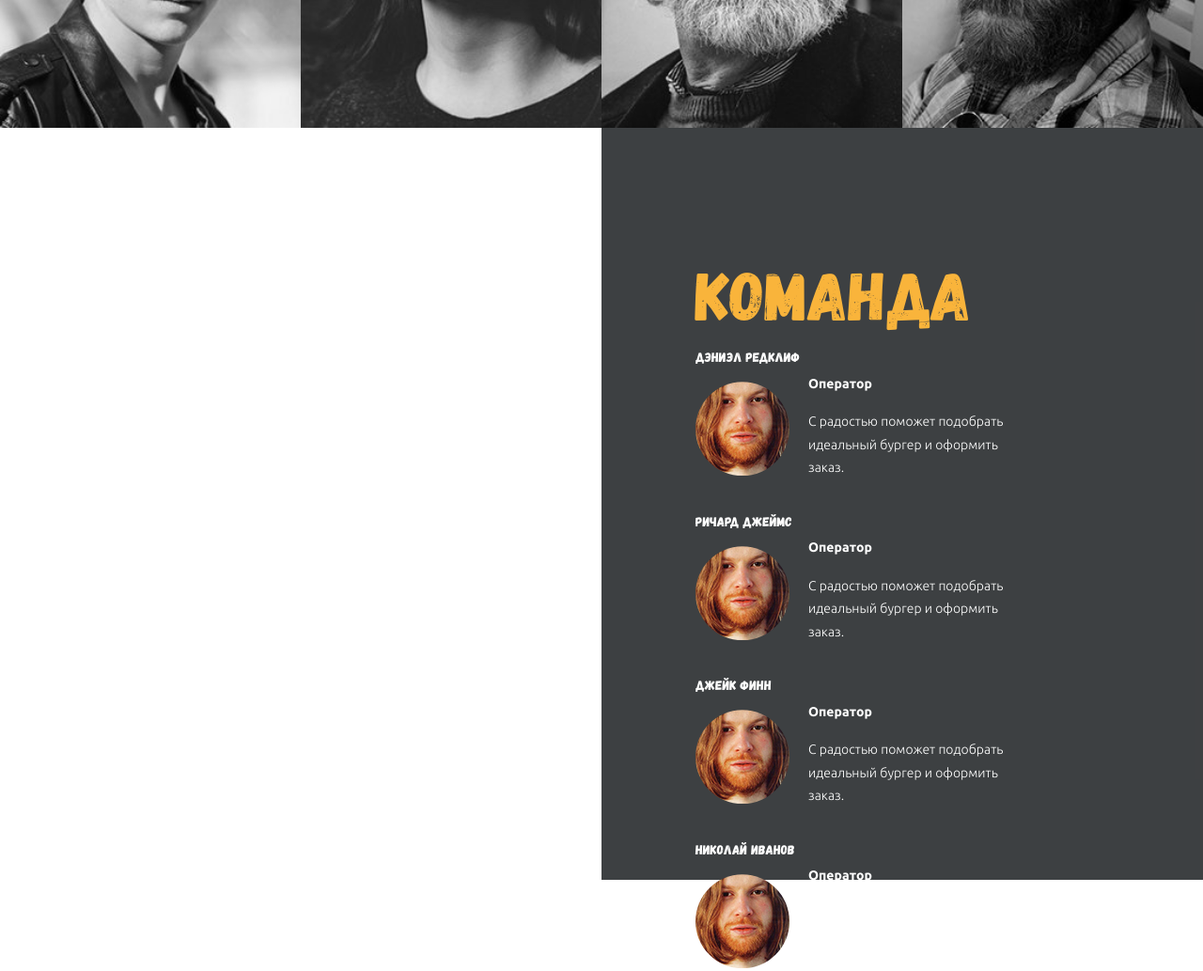
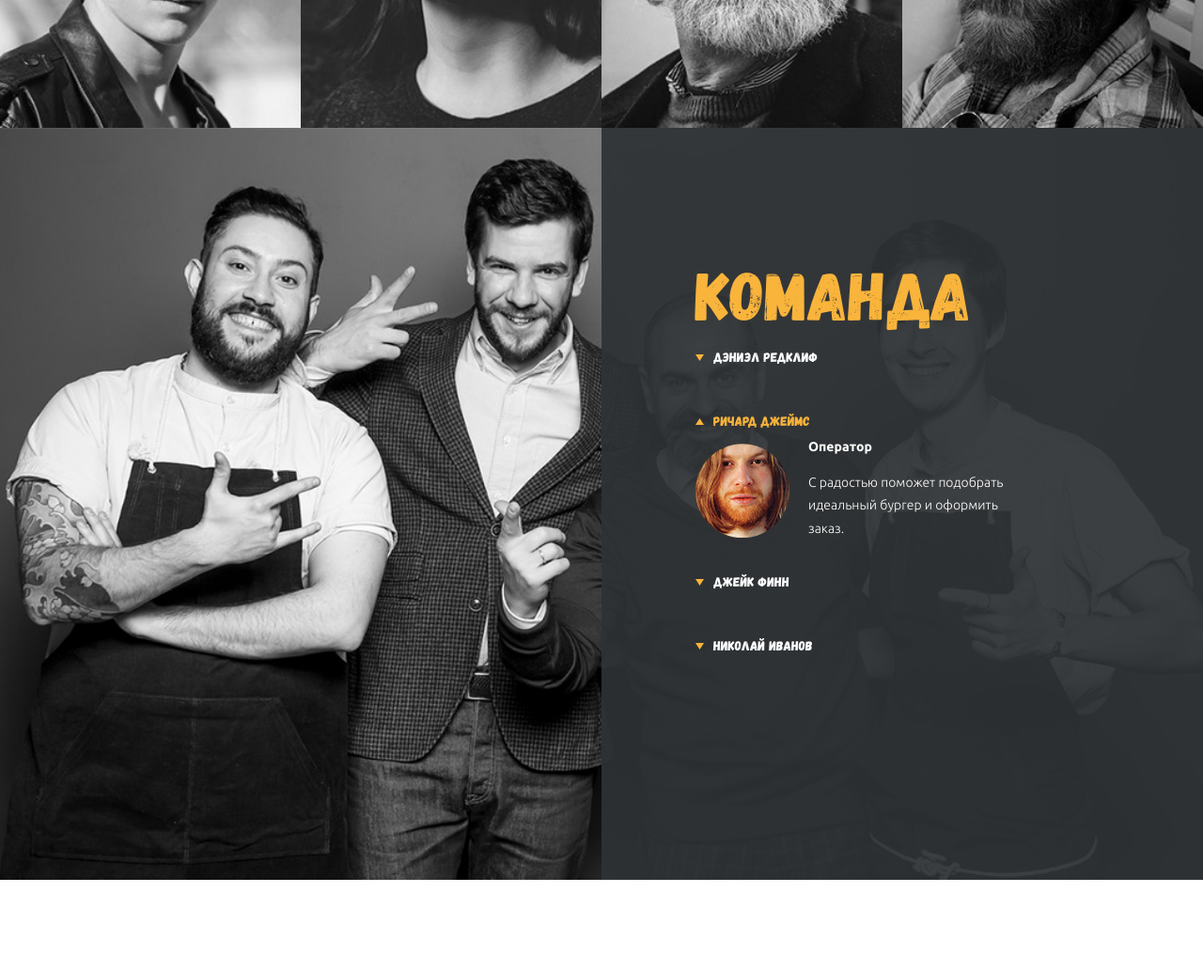
Before and after one commit to pavel-alpinweb/loftschool-burger, a website: page app/index.html in a window 1280 px wide. Shown: the part 2220-3253 px from the top of the page at 94% size. After the commit the page ends 3156 px from the top, so only its background shows below. Drawn offline with nearby package versions, Linux system fonts and the light colour scheme; a web font is replaced by a local one.

Commit message:
change styles for scripts section comand

```diff
--- a/app/index.html
+++ b/app/index.html
@@ -18,7 +18,7 @@
         <div class="page-header__top">
           <div class="container">
             <div class="page-header__logo">
-              <img src="img\icons\logo.svg" width="92" height="69">
+              <img src="img/icons\logo.svg" width="92" height="69">
             </div>
             <nav class="nav">
               <ul class="nav__menu">
@@ -44,7 +44,7 @@
         </div>
       </div>
 
-      <div class="scroll-down"><img src="img\icons\arrow-scroll.svg" alt="scroll-down"></div>
+      <div class="scroll-down"><img src="img/icons\arrow-scroll.svg" alt="scroll-down"></div>
     </div>
     <!-- end header -->
     <div class="wrapper">
@@ -155,10 +155,15 @@
         <div class="comand__content">
           <h2 class="section-title section-title--comand">команда</h2>
           <div class="worker">
-            <h3 class="worker__name">Дэниэл Редклиф</h3>
+            <h3 class="worker__name">
+              <svg height="7" width="9" class = "d-down">
+                <polygon points="0,0 9,0 4.5,7" style=
+                "fill:#f9b43b;" />
+             </svg>
+             Дэниэл Редклиф</h3>
             <div class="worker__info">
               <div class="worker__ava">
-                <img src="img\worker-avatar.png" alt="Dani">
+                <img src="img/worker-avatar.png" alt="Dani">
               </div>
               <div class="worker__desc">
                 <h4>Оператор</h4>
@@ -166,11 +171,17 @@
               </div>
             </div>
           </div>
-          <div class="worker">
-              <h3 class="worker__name">Ричард Джеймс</h3>
+          <div class="worker worker--active">
+              <h3 class="worker__name">
+                  <svg height="7" width="9" class = "d-down">
+                      <polygon points="0,0 9,0 4.5,7" style=
+                      "fill:#f9b43b;" />
+                   </svg>
+                Ричард Джеймс
+              </h3>
               <div class="worker__info">
                 <div class="worker__ava">
-                  <img src="img\worker-avatar.png" alt="Dani">
+                  <img src="img/worker-avatar.png" alt="Dani">
                 </div>
                 <div class="worker__desc">
                   <h4>Оператор</h4>
@@ -179,10 +190,16 @@
               </div>
             </div>
             <div class="worker">
-              <h3 class="worker__name">Джейк Финн</h3>
+              <h3 class="worker__name">
+                  <svg height="7" width="9" class = "d-down">
+                      <polygon points="0,0 9,0 4.5,7" style=
+                      "fill:#f9b43b;" />
+                   </svg>
+                Джейк Финн
+              </h3>
                 <div class="worker__info">
                   <div class="worker__ava">
-                    <img src="img\worker-avatar.png" alt="Dani">
+                    <img src="img/worker-avatar.png" alt="Dani">
                   </div>
                   <div class="worker__desc">
                     <h4>Оператор</h4>
@@ -191,10 +208,16 @@
                 </div>
               </div>
               <div class="worker">
-                  <h3 class="worker__name">Николай Иванов</h3>
+                  <h3 class="worker__name">
+                    <svg height="7" width="9" class = "d-down">
+                        <polygon points="0,0 9,0 4.5,7" style=
+                        "fill:#f9b43b;" />
+                     </svg>
+                     Николай Иванов
+                  </h3>
                   <div class="worker__info">
                     <div class="worker__ava">
-                      <img src="img\worker-avatar.png" alt="Dani">
+                      <img src="img/worker-avatar.png" alt="Dani">
                     </div>
                     <div class="worker__desc">
                       <h4>Оператор</h4>
--- a/app/js/common.js
+++ b/app/js/common.js
@@ -1 +1,3 @@
-$(document).ready(function(){$("form").submit(function(){var th=$(this);$.ajax({type:"POST",url:"mail.php",data:th.serialize()}).done(function(){alert("Thank you!");setTimeout(function(){th.trigger("reset");},1000);});return false;});});
+$(document).ready(function(){
+
+});
--- a/app/scss/sections/_comand.scss
+++ b/app/scss/sections/_comand.scss
@@ -3,6 +3,8 @@
     min-height: 650px;
     display: flex;
     justify-content: flex-end;
+    background: #000 url('../img/comand-bg.jpg') no-repeat center;
+    background-size: cover;
 }
 
 .comand__content{
@@ -15,6 +17,18 @@
 
 .worker{
     margin-bottom: 40px;
+    &.worker--active{
+        .worker__name{
+            color: rgb(249, 180, 59);
+        }
+        .d-down{
+            transform: rotate(180deg);
+        }
+        .worker__info{
+            max-height: 9000px;
+        }
+    }
+
 }
 
 .worker__name{
@@ -24,11 +38,23 @@
     font-weight: 400;
     line-height: 0.75em;
     margin: 0 0 17px;
+    cursor: pointer;
+    display: flex;
+    align-items:center;
+    &:hover{
+        color: rgb(249, 180, 59);
+    }
+}
+
+.d-down{
+    margin-right: 10px;
 }
 
 .worker__info{
     display: flex;
     align-items: center;
+    overflow: hidden;
+    max-height: 0;
 }
 
 .worker__desc{
@@ -39,7 +65,7 @@
     margin-left: 20px;
     h4{
         line-height: 0.75em;
-        margin: 0 0 23px;
+        margin: 0 0 20px;
         font-weight: 700;
     }
     p{
--- a/app/scss/sections/header.scss
+++ b/app/scss/sections/header.scss
@@ -1,5 +1,5 @@
-@import "_vars";
-@import "_base";
+@import "../setings/_vars";
+@import "../setings/_base";
 .page-header{
 	display: block;
 	height: 100vh;
```
Also changed, not shown: app/css/main.min.css, app/css/sections/header.min.css (added), app/img/comand-bg.jpg (added), app/img/icons/dropdown-ic.svg (added).
